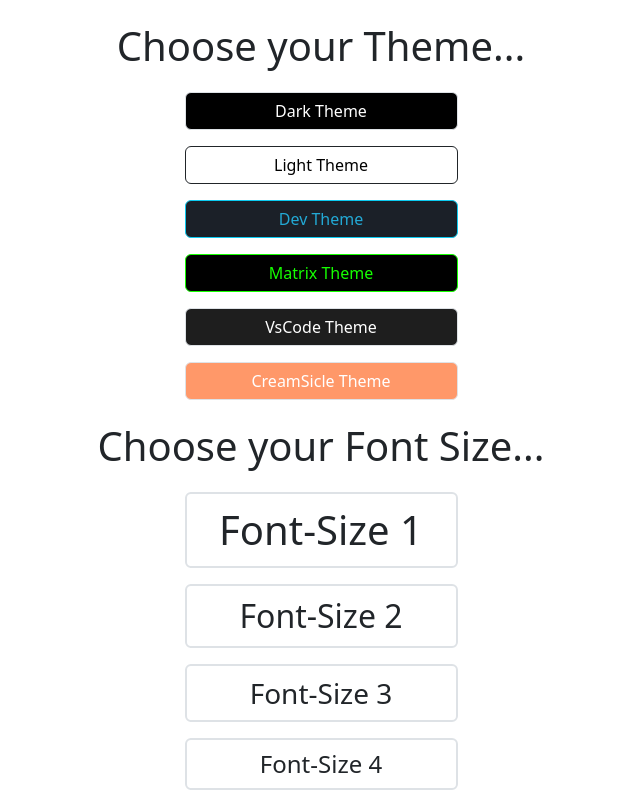
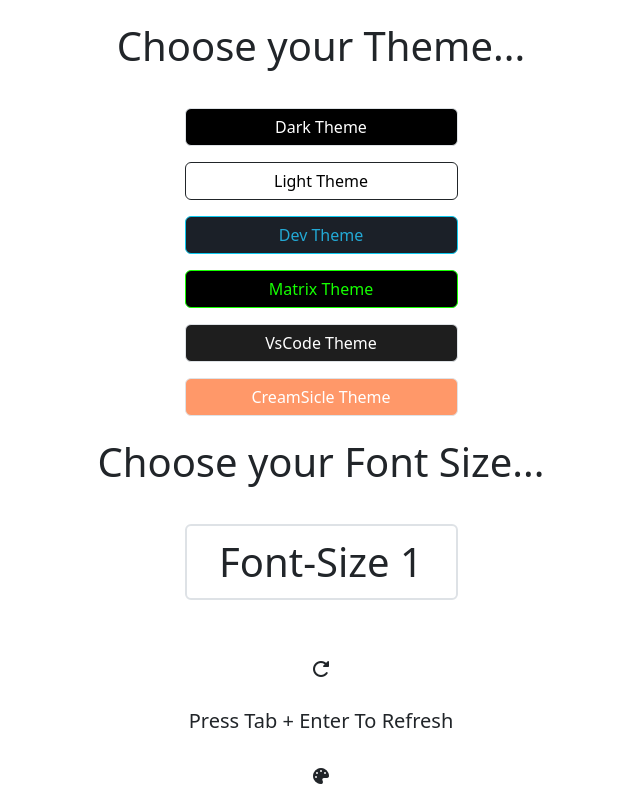
Before and after one commit to Apridonidze/typing-app, a React (Vite) app: page / in a window 1280 px wide. Both pictures are taken after a click on the element 640 px from the left and 730 px from the top of the page. Shown: the top 800 px of the page, without its empty margins (319-959 px from the left). Built offline with nearby package versions, Linux system fonts and the light colour scheme.

Commit message:
made Theme.jsx scrollable

```diff
--- a/src/components/TextSize.jsx
+++ b/src/components/TextSize.jsx
@@ -1,6 +1,9 @@
 const TextSize = ({handleTextSize}) => {
     return(
         <div className="textsize-container container d-flex flex-column gap-3 justify-content-start align-items-center ">
+
+
+           <span className="fs-1 py-3" >Choose your Font Size...</span>
 
             <button className="btn border border-2 w-25 fs-1" style={{color : localStorage.getItem('color-theme')}} onClick={() => handleTextSize('fs-1')}>Font-Size 1</button>
             <button className="btn border border-2 w-25 fs-2" style={{color : localStorage.getItem('color-theme')}} onClick={() => handleTextSize('fs-2')}>Font-Size 2</button>
--- a/src/components/ThemeButtons.jsx
+++ b/src/components/ThemeButtons.jsx
@@ -10,6 +10,8 @@ const ThemeButtons = ( { handleThemeButtons } ) => {
 
     return(
         <div className="theme-buttons-container container d-flex flex-column gap-3 justify-content-start align-items-center h-auto ">
+
+            <span className="fs-1 py-3" >Choose your Theme...</span>
 
             <button style={{background : darkTheme.backgroundColor,color : darkTheme.color}} className="dark-theme-btn btn btn-md border border-1 w-25" onClick={() => handleThemeButtons(darkTheme)}>{darkTheme.theme}</button>
             <button style={{background : lightTheme.backgroundColor,color : lightTheme.color}} className="light-theme-btn btn btn-md border border-1 border-dark w-25" onClick={() => handleThemeButtons(lightTheme)}>{lightTheme.theme}</button>
--- a/src/containers/Theme.jsx
+++ b/src/containers/Theme.jsx
@@ -5,13 +5,10 @@ const Theme = ({ handleThemeButtons, handleTextSize }) => {
 
 
     return(
-        <div className="theme-container container d-flex flex-column text-center">
-
-            <span className="fs-1 py-3" >Choose your Theme...</span>
+        <div className="theme-container container d-block text-center overflow-auto" style={{height : '600px'}}>
 
            <ThemeButtons handleThemeButtons={handleThemeButtons} />
 
-           <span className="fs-1 py-3" >Choose your Font Size...</span>
            <TextSize handleTextSize={handleTextSize}/>
 
         </div>
--- a/src/index.css
+++ b/src/index.css
@@ -63,7 +63,6 @@ i {
     border: none;
 }
 
-
 .theme-btn:hover{
   border-bottom: 1px solid ;
   cursor: pointer;
@@ -72,3 +71,9 @@ i {
   overflow-y: auto;
   height: 500px;
 }
+
+
+.theme-container {
+   scrollbar-color: black white; /* thumb-color track-color */
+   scrollbar-width: thin;
+}
```
